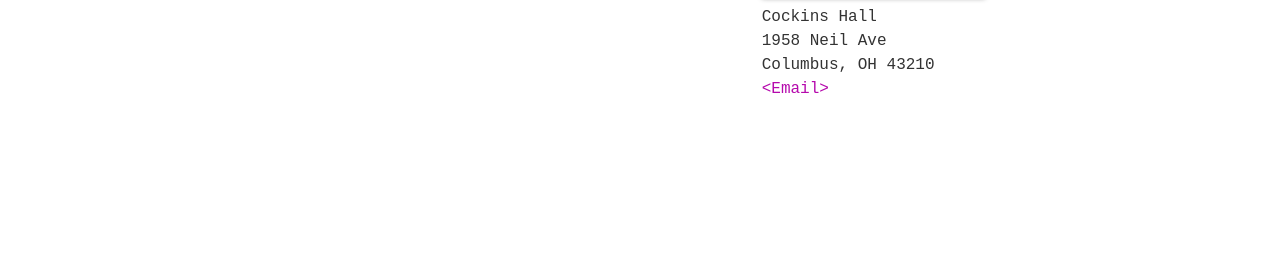
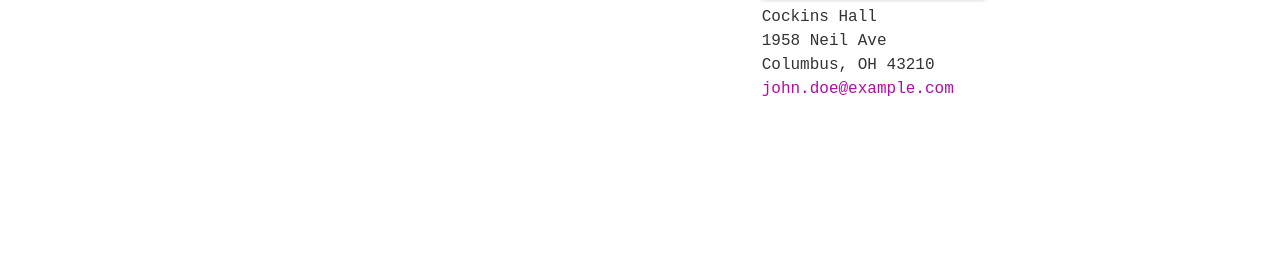
Before and after one commit to jaredhuling/jaredhuling.github.io, a Jekyll site: the page built from _pages/about.md, in a window 1280 px wide. Shown: the part 492-763 px from the top of the page. Built offline with Jekyll 4.4.1, drawn with Linux system fonts in a browser that asks for light colours; nearby versions of some CDN libraries; some of the changed lines change nothing that is shown.

Commit message:
added email js

```diff
--- a/_includes/head.html
+++ b/_includes/head.html
@@ -10,4 +10,12 @@
 
   <link rel="stylesheet" href="{{ '/assets/css/main.css' | prepend: site.baseurl | prepend: site.url }}">
   <link rel="canonical" href="{{ page.url | replace:'index.html','' | prepend: site.baseurl | prepend: site.url }}">
+
+  <script type="text/javascript">
+    function gen_mail_to_link(lhs,rhs) {
+        document.write("<a href=\"mailto");
+        document.write(":" + lhs + "@");
+        document.write(rhs + "\">" + lhs + "@" + rhs + "<\/a>");
+    }
+  </script>
 </head>
--- a/_layouts/about.html
+++ b/_layouts/about.html
@@ -12,7 +12,9 @@ layout: page
         {{ page.profile.address }}
       </div>
       <div class="address">
-        <a href="mailto:{{ site.email }}">&lt;Email&gt;</a>
+        <script type="text/javascript">
+            gen_mail_to_link('john.doe','example.com','Feedback about your site...');
+        </script>
       </div>
     {% endif %}
   </div>
```
